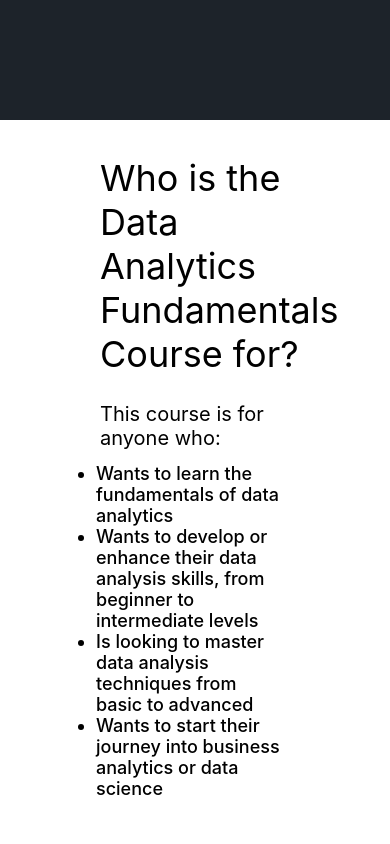
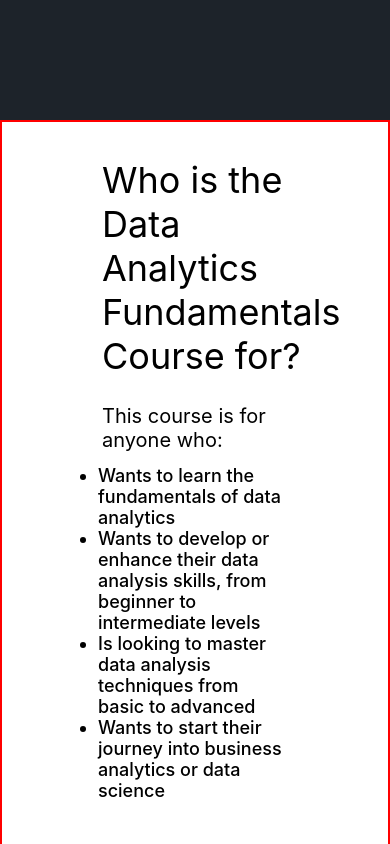
Before and after one commit to Vishal7489/TDS-Project, a React (Create React App) app: page /PythonCourse in a window 390 px wide. Shown: the part 3640-4484 px from the top of the page. Built offline with nearby package versions, Linux system fonts and the light colour scheme.

Commit message:
First Commit

```diff
--- a/src/Styles/AboutCourse.css
+++ b/src/Styles/AboutCourse.css
@@ -6,6 +6,14 @@ font-size:36px;
 position:relative;
 right:200px;
 width:200px;
+}
+}
+.AboutCourse{
+border:2px solid red;
+}
+@media(max-width:430px){
+.AboutCourse{
+height:1985px;
 }
 }
 .Course_para{
--- a/src/Styles/AboutPython.css
+++ b/src/Styles/AboutPython.css
@@ -72,11 +72,7 @@
     bottom:25px;
     padding-left:30px;
     }
-    @media(max-width:430px){
-      .curriculam_para1{
 
-      }
-    }
 
     .curriculam_para2{
     border:2px solid black;
--- a/src/Styles/DataScience.css
+++ b/src/Styles/DataScience.css
@@ -4,7 +4,7 @@ height:1430px;
 }
 @media(max-width:430px){
 .DataScience{
-height:2780px;
+height:2790px;
 }
 }
 .Python1{
```
